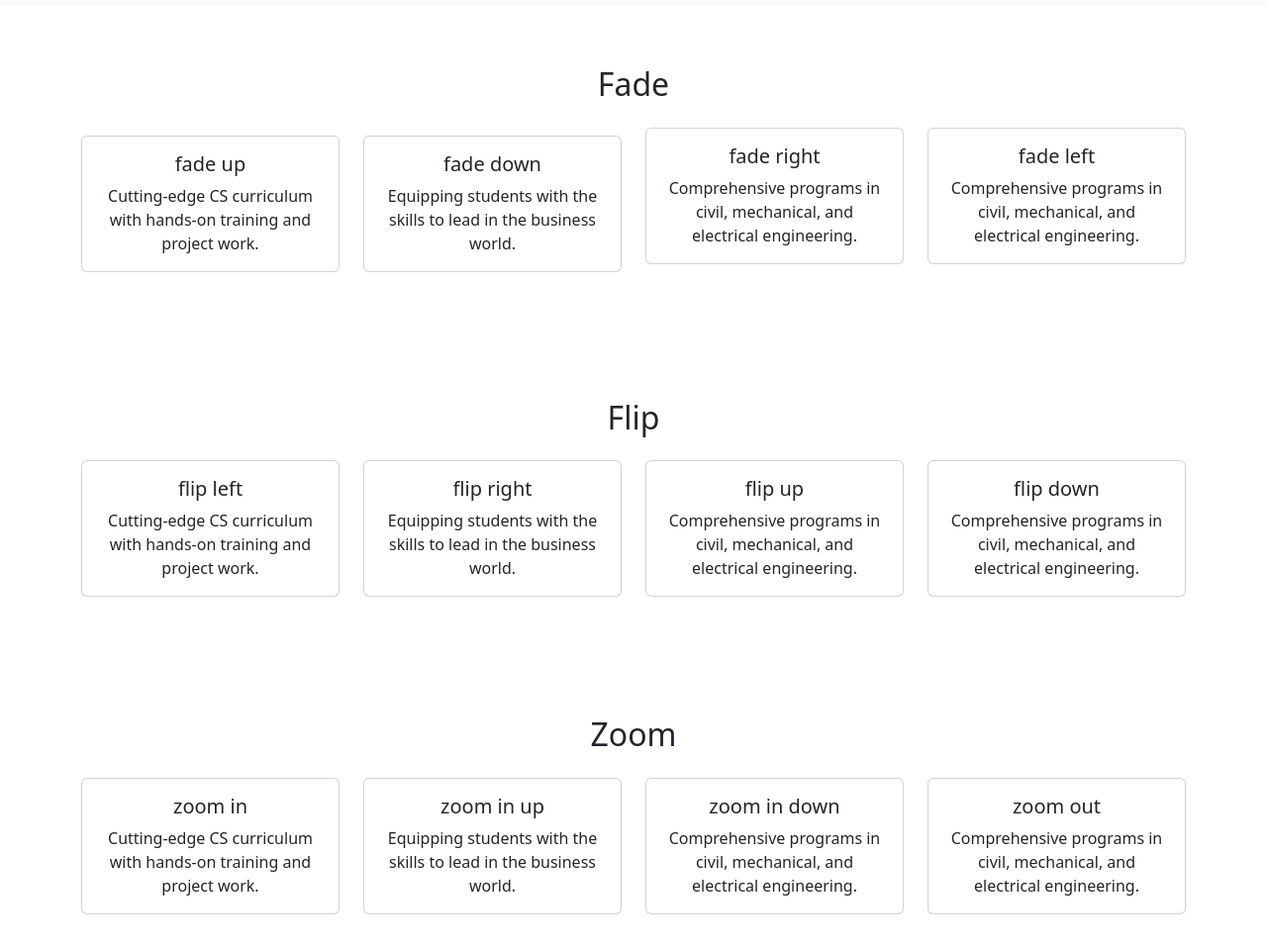
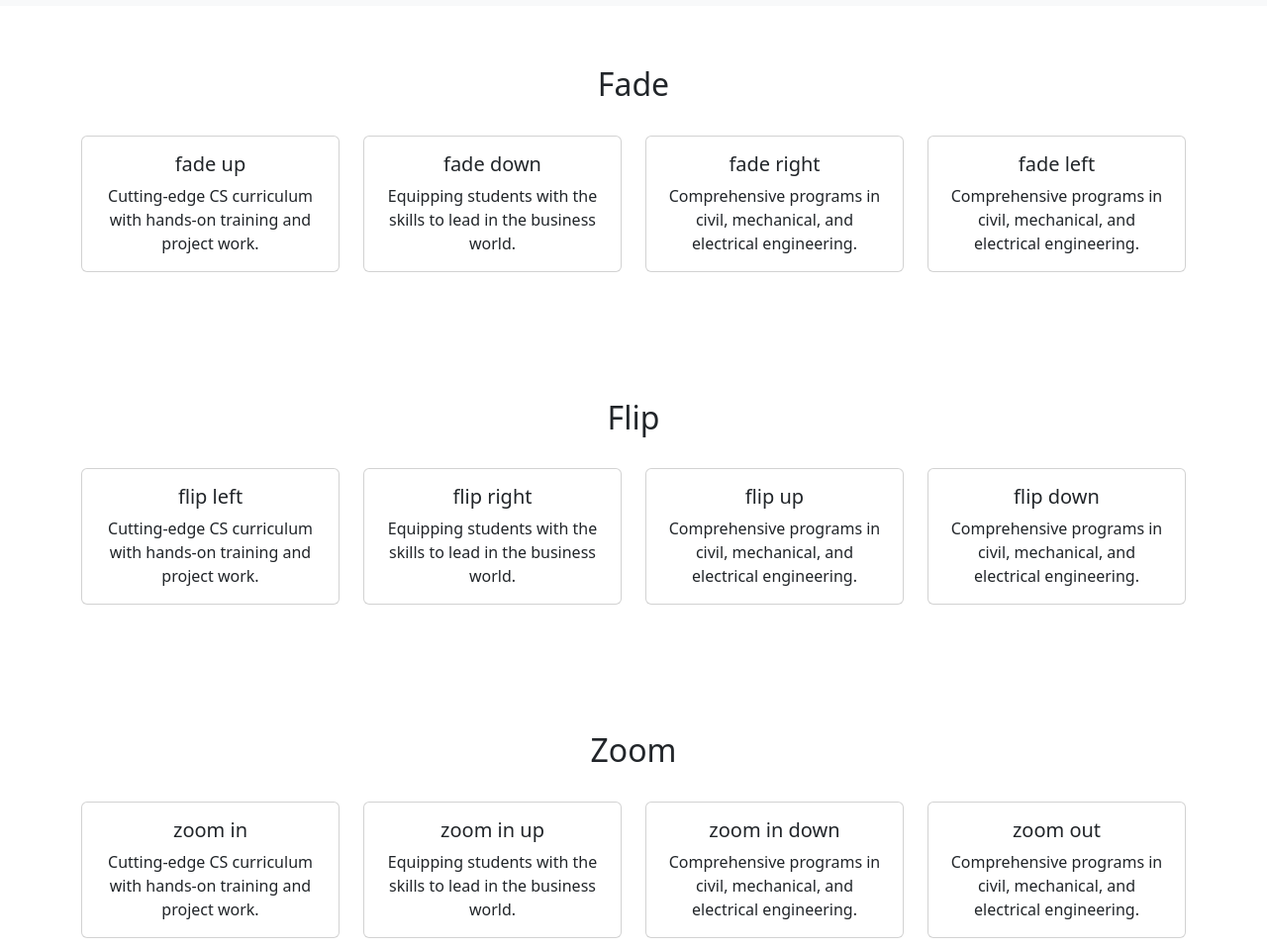
Before and after one commit to EDUIM9839/build_my_aos_library-, a plain HTML site: page index.html in a window 1280 px wide. Shown: the part 1100-2059 px from the top of the page at 99% size. Drawn offline with nearby package versions, Linux system fonts and the light colour scheme.

Commit message:
Update index.html

```diff
--- a/index.html
+++ b/index.html
@@ -86,7 +86,7 @@
             </div>
           </div>
         </div>
-        <div class="col-md-3" data-aos="fade-right">
+        <div class="col-md-3 py-2" data-aos="fade-right">
           <div class="card">
             <div class="card-body">
               <h5 class="card-title">fade right</h5>
@@ -94,7 +94,7 @@
             </div>
           </div>
         </div>
-        <div class="col-md-3" data-aos="fade-left">
+        <div class="col-md-3 py-2" data-aos="fade-left">
             <div class="card">
               <div class="card-body">
                 <h5 class="card-title">fade left</h5>
@@ -111,7 +111,7 @@
     <div class="container text-center">
       <h2 data-aos="fade-up">Flip</h2>
       <div class="row mt-4">
-        <div class="col-md-3" data-aos="flip-left" data-aos-easing="linear"
+        <div class="col-md-3  py-2" data-aos="flip-left" data-aos-easing="linear"
         data-aos-duration="1500">
           <div class="card">
             <div class="card-body">
@@ -121,7 +121,7 @@
           </div>
         </div>
         <br>
-        <div class="col-md-3" data-aos="flip-right">
+        <div class="col-md-3 py-2" data-aos="flip-right">
           <div class="card">
             <div class="card-body">
               <h5 class="card-title">flip right</h5>
@@ -130,7 +130,7 @@
           </div>
         </div>
         <br>
-        <div class="col-md-3" data-aos="flip-up">
+        <div class="col-md-3 py-2" data-aos="flip-up">
           <div class="card">
             <div class="card-body">
               <h5 class="card-title">flip up</h5>
@@ -139,7 +139,7 @@
           </div>
         </div>
         <br>
-        <div class="col-md-3" data-aos="flip-down">
+        <div class="col-md-3 py-2" data-aos="flip-down">
             <div class="card">
               <div class="card-body">
                 <h5 class="card-title">flip down</h5>
@@ -158,7 +158,7 @@
     <div class="container text-center">
       <h2 data-aos="fade-up">Zoom</h2>
       <div class="row mt-4">
-        <div class="col-md-3" data-aos="zoom-in">
+        <div class="col-md-3 py-2" data-aos="zoom-in">
           <div class="card">
             <div class="card-body">
               <h5 class="card-title">zoom in</h5>
@@ -167,7 +167,7 @@
           </div>
         </div>
         <br>
-        <div class="col-md-3" data-aos="zoom-in-up" data-aos-easing="linear"
+        <div class="col-md-3 py-2" data-aos="zoom-in-up" data-aos-easing="linear"
         data-aos-duration="1500">
           <div class="card">
             <div class="card-body">
@@ -177,7 +177,7 @@
           </div>
         </div>
         <br>
-        <div class="col-md-3" data-aos="zoom-in-down">
+        <div class="col-md-3 py-2" data-aos="zoom-in-down">
           <div class="card">
             <div class="card-body">
               <h5 class="card-title">zoom in down</h5>
@@ -186,7 +186,7 @@
           </div>
         </div>
         <br>
-        <div class="col-md-3" data-aos="zoom-out">
+        <div class="col-md-3 py-2" data-aos="zoom-out">
             <div class="card">
               <div class="card-body">
                 <h5 class="card-title">zoom out</h5>
```
